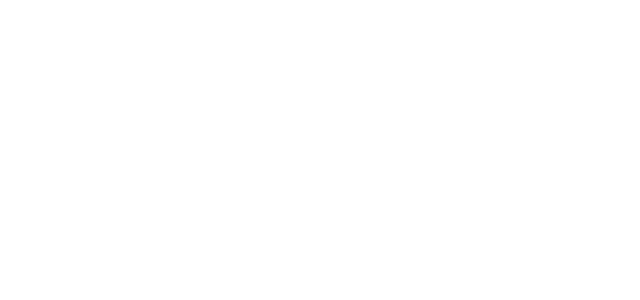
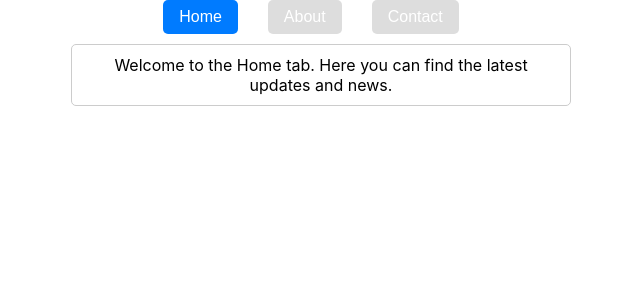
Before and after one commit to Abhishek-soni6904/React-Projects, a React (Create React App) app: page / in a window 1280 px wide. Shown: the top 300 px of the page, without its empty margins (319-959 px from the left). Built offline with nearby package versions, Linux system fonts and the light colour scheme.

Commit message:
added custom tabs

```diff
--- a/src/App.js
+++ b/src/App.js
@@ -8,6 +8,7 @@
 // import QrCodeGenerator from './components/QrCodeGenerator/QrCodeGenerator';
 // import LightDarkMode from './components/LightDarkMode/LightDarkMode';
 // import ScrollIndicator from './components/ScrollIndicator/ScrollIndicator';
+import TabsParent from './components/customTabs/TabsParent';
 function App() {
   return (
     <div className="App">
@@ -20,6 +21,7 @@
     {/* <QrCodeGenerator/> */}
     {/* <LightDarkMode/> */}
       {/* <ScrollIndicator/> */}
+      <TabsParent/>
     </div>
   );
 }
--- /dev/null
+++ b/src/components/customTabs/Tabs.jsx
@@ -0,0 +1,24 @@
+import React, { useState } from 'react';
+import './tabs.css'
+export default function Tabs({ tabsContent }) {
+    const [currentTabIndex, setCurrentTabIndex] = useState(0);
+
+    return (
+        <div className="tabWrapper">
+            <div className="tabHeadings">
+                {tabsContent.map((tab, index) => (
+                    <button
+                        key={tab.label}
+                        className={`tabButton ${currentTabIndex === index ? 'active' : ''}`}
+                        onClick={() => setCurrentTabIndex(index)}
+                    >
+                        {tab.label}
+                    </button>
+                ))}
+            </div>
+            <div className="tabContent">
+                {tabsContent[currentTabIndex]?.content}
+            </div>
+        </div>
+    );
+}
--- /dev/null
+++ b/src/components/customTabs/TabsParent.jsx
@@ -0,0 +1,12 @@
+import React from 'react';
+import Tabs from './Tabs';
+
+export default function TabsParent() {
+    const tabsData = [
+        { label: "Home", content: "Welcome to the Home tab. Here you can find the latest updates and news." },
+        { label: "About", content: "This is the About tab. Learn more about our mission and team here." },
+        { label: "Contact", content: "Get in touch with us through the Contact tab. We’d love to hear from you!" }
+    ];
+
+    return <Tabs tabsContent={tabsData} />;
+}
--- /dev/null
+++ b/src/components/customTabs/tabs.css
@@ -0,0 +1,33 @@
+.tabWrapper {
+    width: 100%;
+    max-width: 500px;
+    margin: auto;
+    text-align: center;
+}
+
+.tabHeadings {
+    display: flex;
+    justify-content: center;
+    gap: 10px;
+    margin-bottom: 10px;
+}
+
+.tabButton {
+    padding: 8px 16px;
+    border: none;
+    background: #ddd;
+    cursor: pointer;
+    border-radius: 5px;
+    transition: 0.3s;
+}
+
+.tabButton.active {
+    background: #007bff;
+    color: white;
+}
+
+.tabContent {
+    padding: 10px;
+    border: 1px solid #ccc;
+    border-radius: 5px;
+}
```
